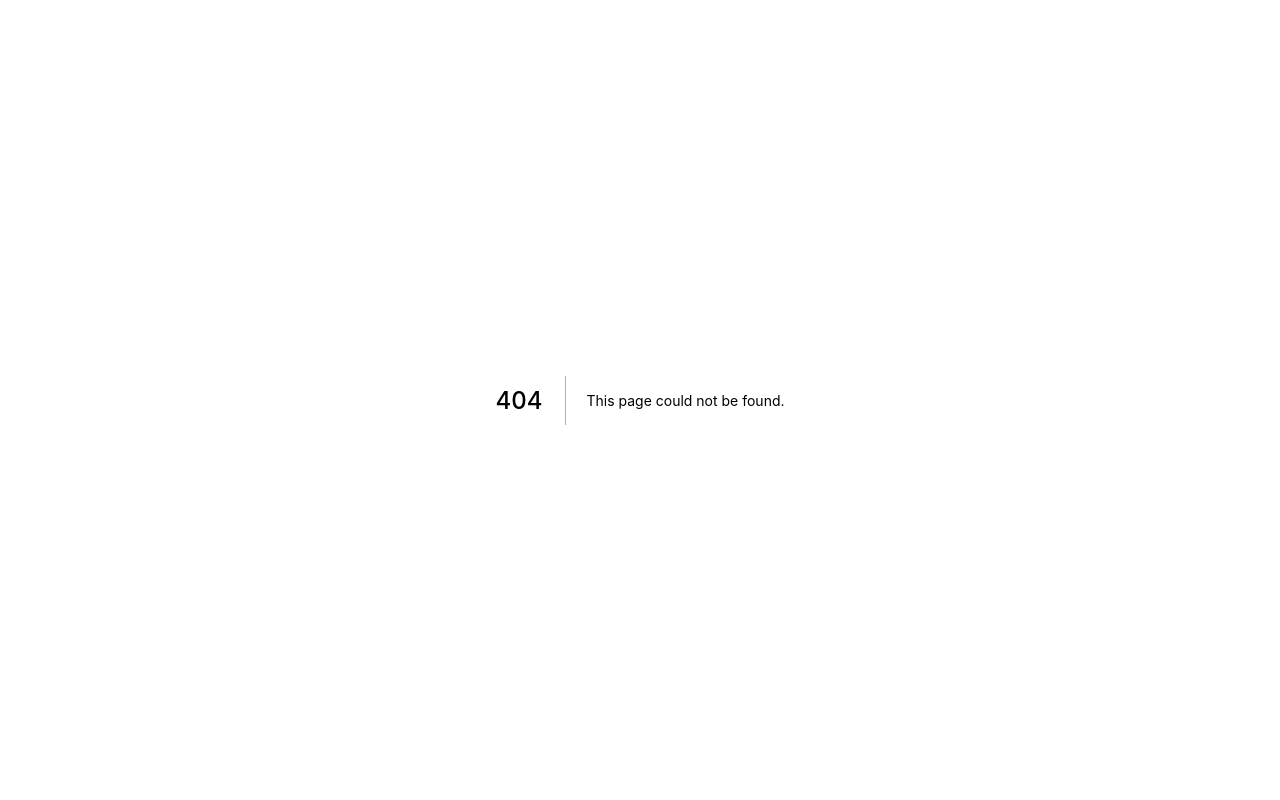
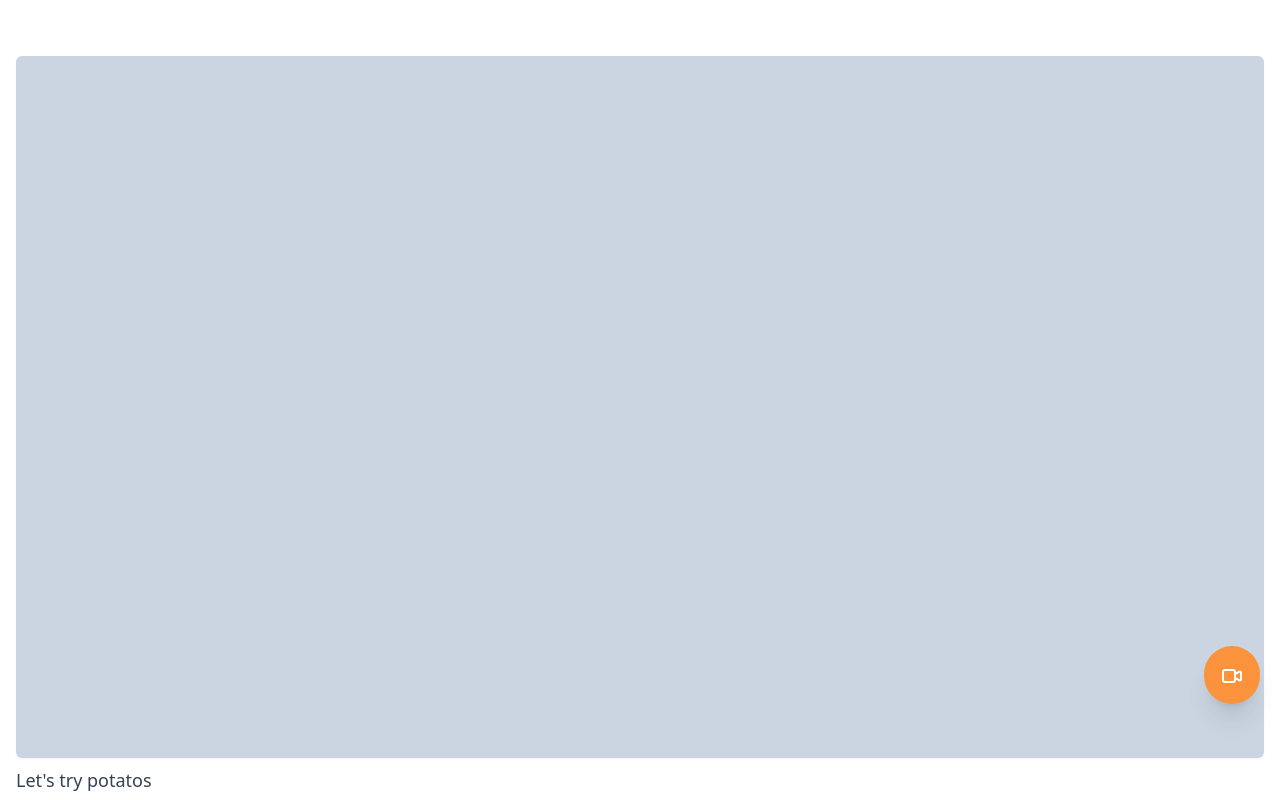
Before and after one commit to unsu0707/clone-carrot-market, a Next.js app: page /live in a window 1280 px wide. Before the commit this address had no page. Shown: the top 800 px of the page. Built offline with nearby package versions, Linux system fonts and the light colour scheme.

Commit message:
add live page

```diff
--- /dev/null
+++ b/pages/live.tsx
@@ -0,0 +1,32 @@
+import type { NextPage } from "next";
+
+const Live: NextPage = () => {
+  return (
+    <div className="py-10 divide-y-2 space-y-4">
+      {[1, 1, 1, 1, 1, 1, 1].map((_, i) => (
+        <div className="pt-4  px-4" key={i}>
+          <div className="w-full rounded-md shadow-sm bg-slate-300 aspect-video" />
+          <h3 className="text-gray-700 text-lg mt-2">Let&apos;s try potatos</h3>
+        </div>
+      ))}
+      <button className="fixed hover:bg-orange-500 transition-colors cursor-pointer  bottom-24 right-5 shadow-xl bg-orange-400 rounded-full p-4 border-transparent text-white">
+        <svg
+          className="w-6 h-6"
+          fill="none"
+          stroke="currentColor"
+          viewBox="0 0 24 24"
+          xmlns="http://www.w3.org/2000/svg"
+        >
+          <path
+            strokeLinecap="round"
+            strokeLinejoin="round"
+            strokeWidth="2"
+            d="M15 10l4.553-2.276A1 1 0 0121 8.618v6.764a1 1 0 01-1.447.894L15 14M5 18h8a2 2 0 002-2V8a2 2 0 00-2-2H5a2 2 0 00-2 2v8a2 2 0 002 2z"
+          ></path>
+        </svg>
+      </button>
+    </div>
+  );
+};
+
+export default Live;
```
